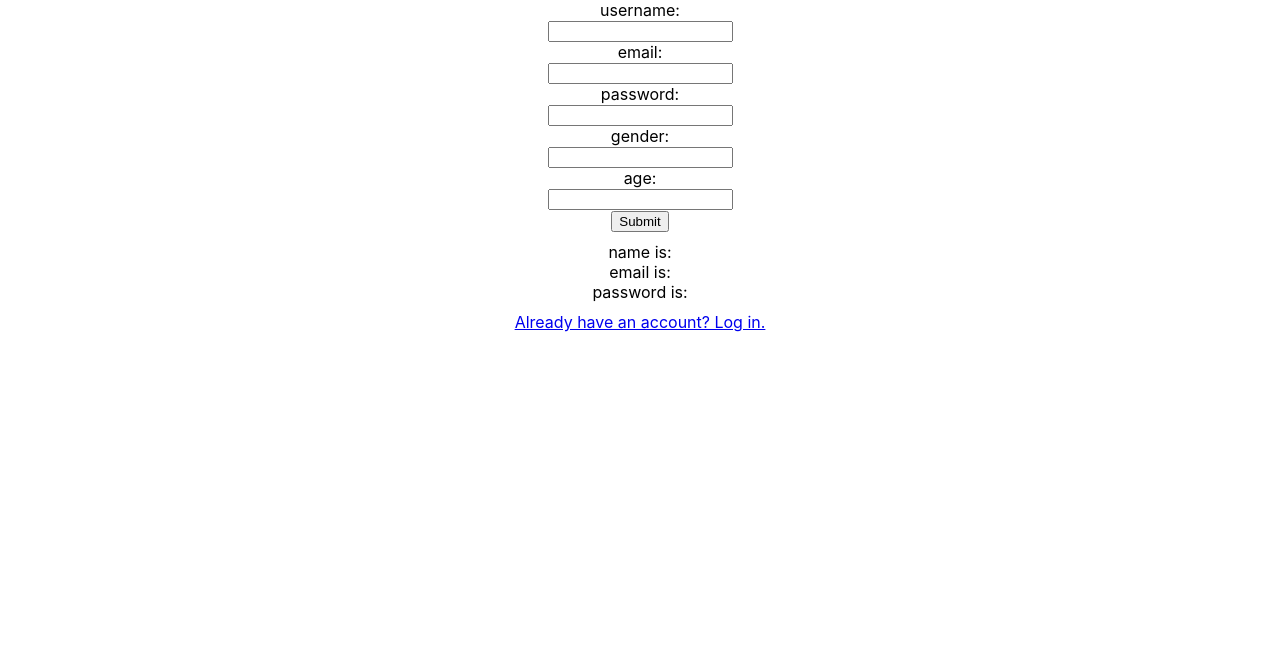
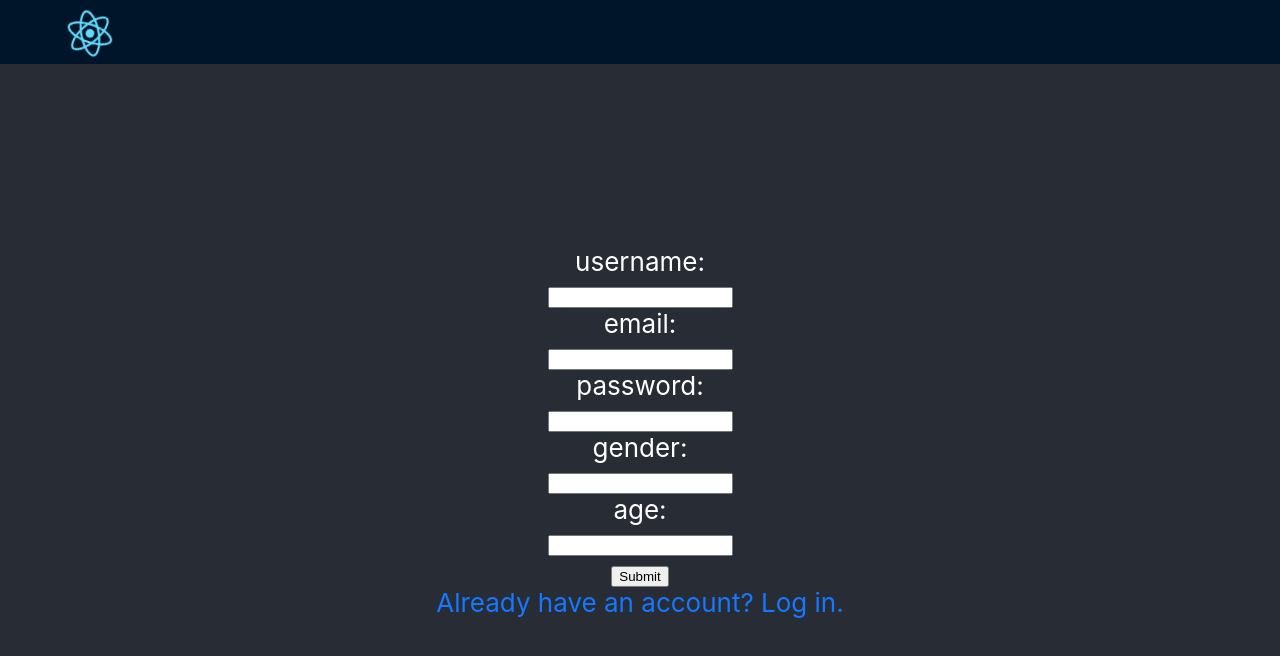
Before and after one commit to girgen2019/Forms_ToDos_API, a React (Create React App) app: page / in a window 1280 px wide. Shown: the top 656 px of the page. Built offline with nearby package versions, Linux system fonts and the light colour scheme.

Commit message:
feat: add ant design

```diff
--- a/package.json
+++ b/package.json
@@ -6,6 +6,7 @@
     "@testing-library/jest-dom": "^5.17.0",
     "@testing-library/react": "^13.4.0",
     "@testing-library/user-event": "^13.5.0",
+    "antd": "^5.18.1",
     "react": "^18.3.1",
     "react-dom": "^18.3.1",
     "react-router-dom": "^6.23.1",
--- a/src/App.css
+++ b/src/App.css
@@ -1,5 +1,13 @@
 .App {
   text-align: center;
+  background-color: #282c34;
+  min-height: calc(100vh - 64px);
+  display: flex;
+  flex-direction: column;
+  align-items: center;
+  justify-content: center;
+  font-size: calc(10px + 2vmin);
+  color: white;
 }
 
 .App-logo {
@@ -9,7 +17,7 @@
 
 @media (prefers-reduced-motion: no-preference) {
   .App-logo {
-    animation: App-logo-spin infinite 20s linear;
+    animation: App-logo-spin infinite 100s linear;
   }
 }
 
--- a/src/App.js
+++ b/src/App.js
@@ -1,24 +1,36 @@
 /** @format */
+import { Layout, Image } from 'antd';
 
 import logo from './logo.svg';
 import './App.css';
 import { Login } from './Components/Login';
-import { useEffect, useState } from 'react';
-import { Link, Outlet, Route, Routes } from 'react-router-dom';
+import { Route, Routes } from 'react-router-dom';
 import { Registration } from './Components/Registration';
 import { Todo } from './Components/ToDo';
 
+const { Header, Content } = Layout;
+
 function App() {
-
-
   return (
+    <Layout>
+      <Header>
+          <Image
+            width={80}
+            src={logo}
+            className='App-logo'
+            preview={false}
+          />
+      </Header>
       <div className="App">
+        <Content>
           <Routes>
             <Route path="/" element={<Registration />} />
             <Route path="/login" element={<Login />} />
-        <Route path='/todo' element={<Todo />} />
+            <Route path="/todo" element={<Todo />} />
           </Routes>
+        </Content>
       </div>
+    </Layout>
   );
 }
 
--- a/src/Components/Login.jsx
+++ b/src/Components/Login.jsx
@@ -1,8 +1,7 @@
 /** @format */
 
 import { useEffect, useState } from 'react';
-import { NavLink, Outlet, Route, Routes, useNavigate } from 'react-router-dom';
-import { Todo } from './ToDo';
+import { NavLink, useNavigate } from 'react-router-dom';
 
 const isToken = () => {
   let tokenStore = localStorage.getItem('token');
--- a/src/Components/Registration.jsx
+++ b/src/Components/Registration.jsx
@@ -107,18 +107,6 @@ export const Registration = () => {
         <br />
         <input type="submit" value="Submit" onClick={saveInformation} />
       </form>
-
-      <div
-        style={{
-          display: 'flex',
-          flexDirection: 'column',
-          padding: '10px 0px',
-        }}
-      >
-        <div>name is: {name}</div>
-        <div>email is: {email}</div>
-        <div>password is: {password}</div>
-      </div>
       <NavLink to="/login">Already have an account? Log in.</NavLink>
       <Outlet />
     </div>
```
Also changed, not shown: 1 other file (tests, documents, lock files or other folders). Lines whose indentation alone changed are shown as unchanged.
